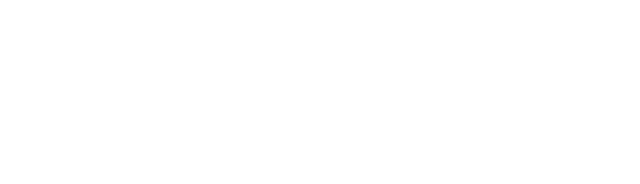
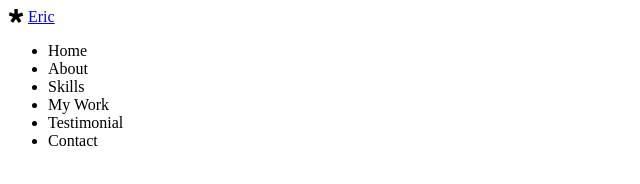
Before and after one commit to eric2408/portfolio, a plain HTML site: page index.html in a window 1280 px wide. Shown: the whole page, without its empty margins (0-640 px from the left). Drawn offline with Linux system fonts and the light colour scheme.

Commit message:
Update index.html

```diff
--- a/index.html
+++ b/index.html
@@ -16,6 +16,33 @@
     <script src="main.js" defer></script>
 </head>
 <body>
+  <!-- Navbar -->
+    <nav id="navbar">
+       <div class="navbar_logo">
+           <i class="fab fa-diaspora"></i>
+           <a href="#">Eric</a>
+       </div>
+       <div class="navbar_menu">
+           <ul class="navbar_menu">
+               <li class="navbar_menu_item">Home</li>
+               <li class="navbar_menu_item">About</li>
+               <li class="navbar_menu_item">Skills</li>
+               <li class="navbar_menu_item">My Work</li>
+               <li class="navbar_menu_item">Testimonial</li>
+               <li class="navbar_menu_item">Contact</li>
+           </ul>
+       </div>
+    </nav>
+  <!-- About -->
+  <section id="about"></section>
+  <!-- Skills -->
+  <section id="skills"></section>
+  <!-- Work -->
+  <section id="work"></section>
+  <!-- Testimonials -->
+  <section id="testimonials"></section>
+  <!-- Contact -->
+  <section id="contact"></section>
 
 </body>
 </html>
```
